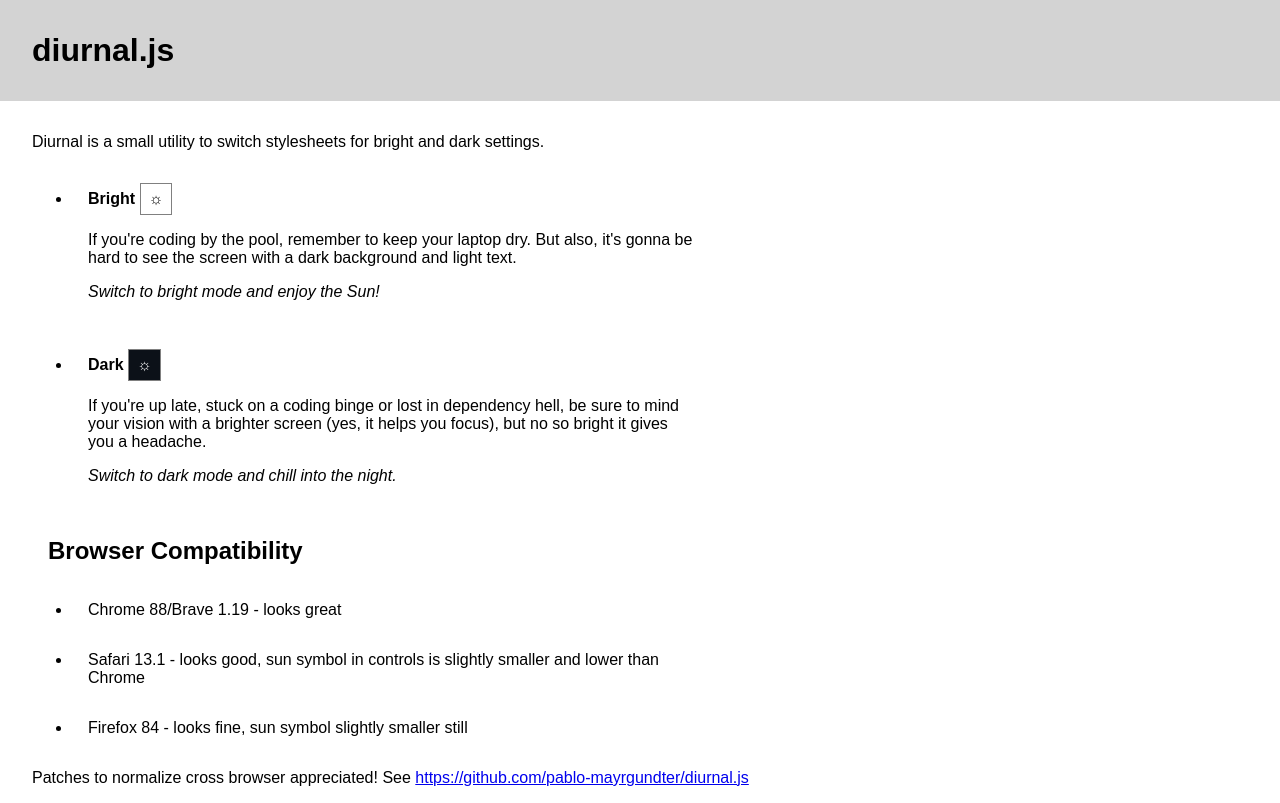
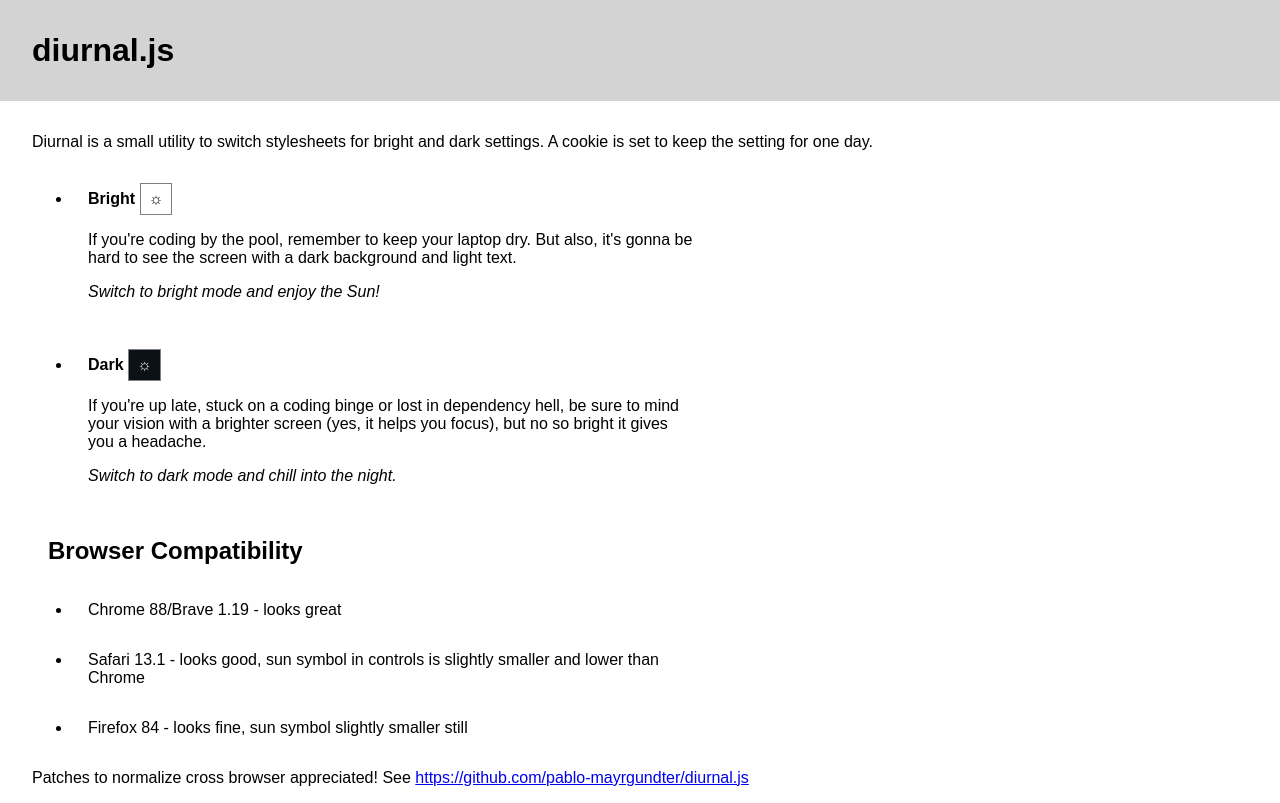
Before and after one commit to pablo-mayrgundter/diurnal.js, a plain HTML site: page index.html in a window 1280 px wide. Drawn offline with Linux system fonts and the light colour scheme.

Commit message:
Note the use of a cookie in the project description.

```diff
--- a/index.html
+++ b/index.html
@@ -7,7 +7,7 @@
   <body class="diurnal-bright">
     <h1>diurnal.js</h1>
     <p>Diurnal is a small utility to switch stylesheets for bright and
-      dark settings.
+      dark settings.  A cookie is set to keep the setting for one day.
     <ul>
       <li>
         <strong>Bright</strong> <button class="diurnal-control diurnal-bright">☼</button>
```
Also changed, not shown: README.md.
